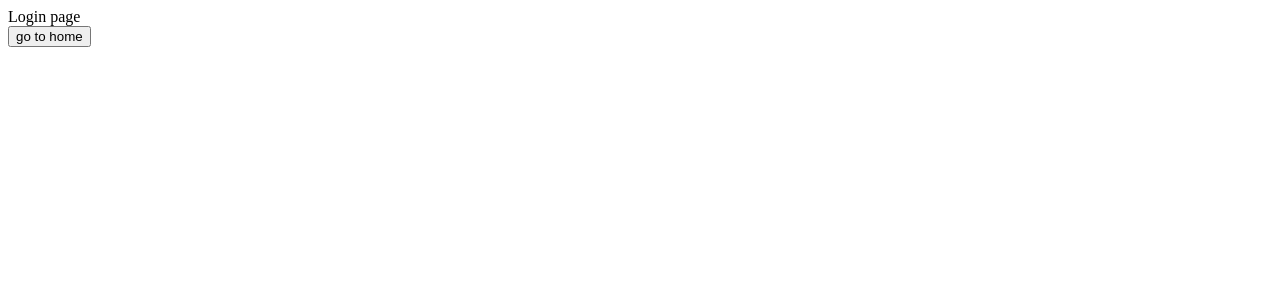
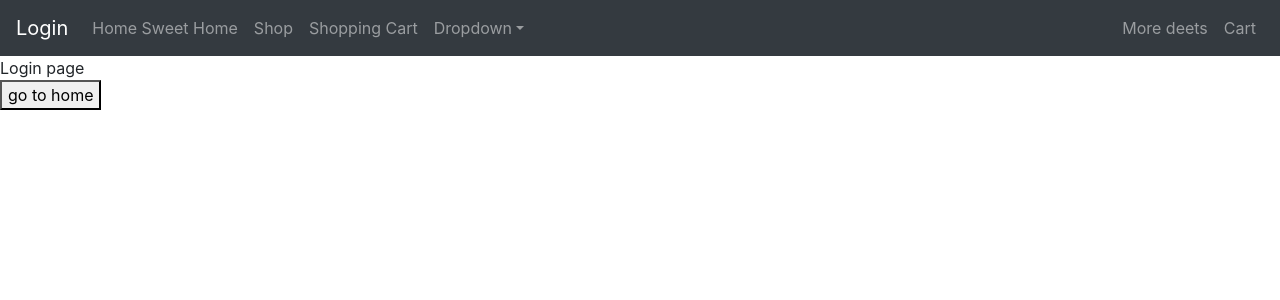
Before and after one commit to hsmalladi/PackHacks, a React (Create React App) app in the folder my-app/: page / in a window 1280 px wide. Shown: the top 300 px of the page. Built offline with nearby package versions, Linux system fonts and the light colour scheme.

Commit message:
added navbar

```diff
--- a/my-app/package.json
+++ b/my-app/package.json
@@ -6,10 +6,12 @@
     "@testing-library/jest-dom": "^5.11.9",
     "@testing-library/react": "^11.2.5",
     "@testing-library/user-event": "^12.8.3",
+    "bootstrap": "^4.6.0",
     "react": "^17.0.1",
+    "react-bootstrap": "^1.5.2",
     "react-dom": "^17.0.1",
     "react-router-dom": "^5.2.0",
-    "react-scripts": "4.0.3",
+    "react-scripts": "^4.0.3",
     "web-vitals": "^1.1.1"
   },
   "scripts": {
--- a/my-app/src/App.js
+++ b/my-app/src/App.js
@@ -2,11 +2,14 @@
 import './App.css';
 import HomePage from "./pages/HomePage";
 import LoginPage from "./pages/LoginPage";
+import Navbar from "./pages/Navbar";
 import { BrowserRouter as Router, Switch, Route } from "react-router-dom";
+import 'bootstrap/dist/css/bootstrap.min.css'
 
 function App() {
   return (
     <Router>
+      <Navbar />
       <Switch>
         <Route exact path="/" component={LoginPage} />
         <Route exact path="/home" component={HomePage} />
--- a/my-app/src/index.js
+++ b/my-app/src/index.js
@@ -1,16 +1,8 @@
 import React from 'react';
 import ReactDOM from 'react-dom';
 import App from './App';
-import reportWebVitals from './reportWebVitals';
 
 ReactDOM.render(
-  <React.StrictMode>
-    <App />
-  </React.StrictMode>,
+    <App />,
   document.getElementById('root')
 );
-
-// If you want to start measuring performance in your app, pass a function
-// to log results (for example: reportWebVitals(console.log))
-// or send to an analytics endpoint. Learn more: https://bit.ly/CRA-vitals
-reportWebVitals();
--- /dev/null
+++ b/my-app/src/pages/Navbar.js
@@ -0,0 +1,34 @@
+import React from 'react'
+import * as ReactBootStrap from 'react-bootstrap'
+
+
+function Navbar() {
+    return(
+        <ReactBootStrap.Navbar collapseOnSelect expand="lg" bg="dark" variant="dark">
+  <ReactBootStrap.Navbar.Brand href='/'>Login</ReactBootStrap.Navbar.Brand>
+  <ReactBootStrap.Navbar.Toggle aria-controls="responsive-navbar-nav" />
+  <ReactBootStrap.Navbar.Collapse id="responsive-navbar-nav">
+    <ReactBootStrap.Nav className="mr-auto">
+      <ReactBootStrap.Nav.Link href="/home">Home Sweet Home</ReactBootStrap.Nav.Link>
+      <ReactBootStrap.Nav.Link href="/shop">Shop</ReactBootStrap.Nav.Link>
+      <ReactBootStrap.Nav.Link href="/cart">Shopping Cart</ReactBootStrap.Nav.Link>
+      <ReactBootStrap.NavDropdown title="Dropdown" id="collasible-nav-dropdown">
+        <ReactBootStrap.NavDropdown.Item href="#action/3.1">Action</ReactBootStrap.NavDropdown.Item>
+        <ReactBootStrap.NavDropdown.Item href="#action/3.2">Another action</ReactBootStrap.NavDropdown.Item>
+        <ReactBootStrap.NavDropdown.Item href="#action/3.3">Something</ReactBootStrap.NavDropdown.Item>
+        <ReactBootStrap.NavDropdown.Divider />
+        <ReactBootStrap.NavDropdown.Item href="#action/3.4">Separated link</ReactBootStrap.NavDropdown.Item>
+      </ReactBootStrap.NavDropdown>
+    </ReactBootStrap.Nav>
+    <ReactBootStrap.Nav>
+      <ReactBootStrap.Nav.Link href="#deets">More deets</ReactBootStrap.Nav.Link>
+      <ReactBootStrap.Nav.Link eventKey={2} href="/cart">
+        Cart
+      </ReactBootStrap.Nav.Link>
+    </ReactBootStrap.Nav>
+  </ReactBootStrap.Navbar.Collapse>
+</ReactBootStrap.Navbar>
+    );
+}
+
+export default Navbar;
```
Also changed, not shown: 1 other file (tests, documents, lock files or other folders).
